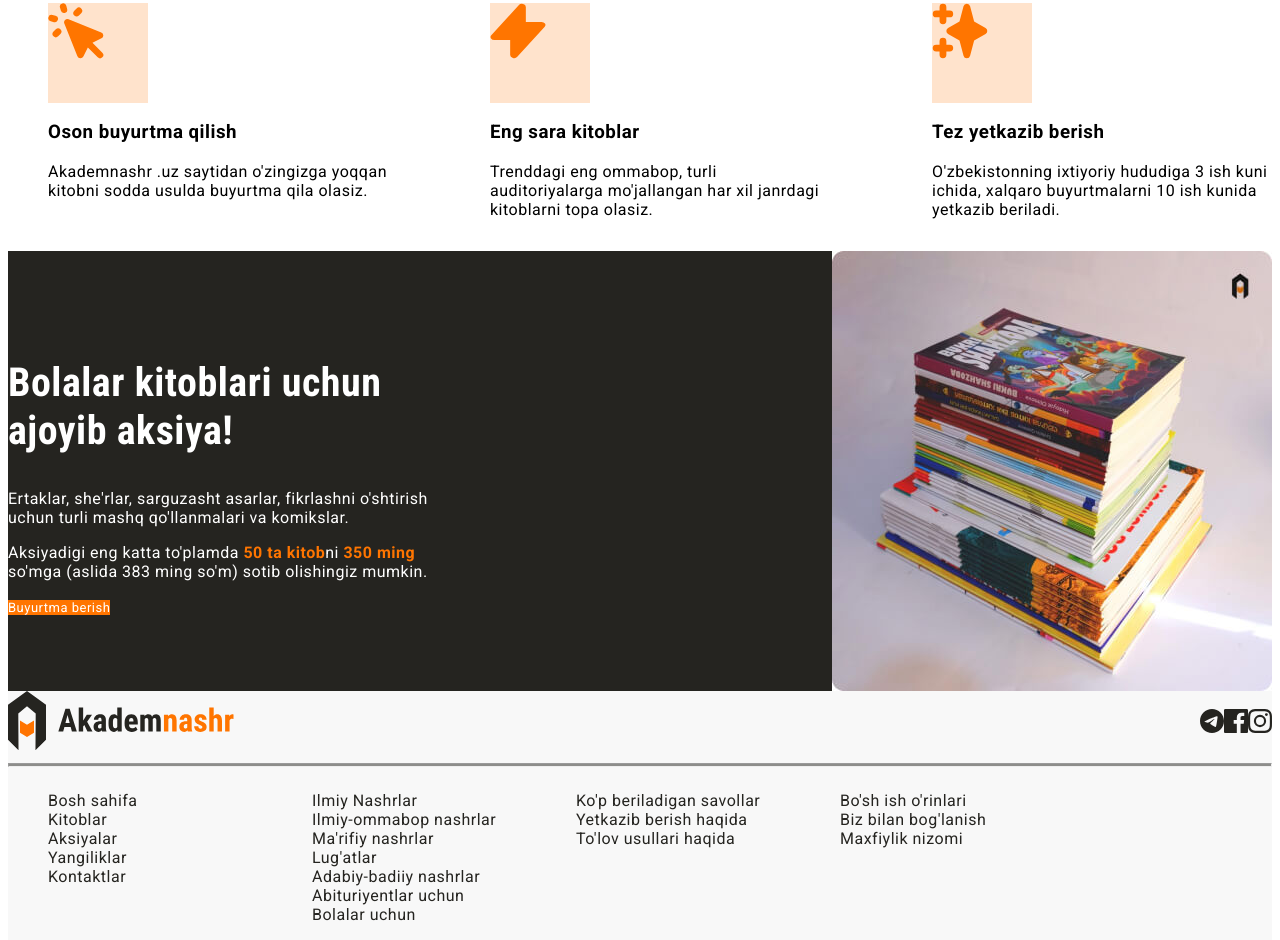
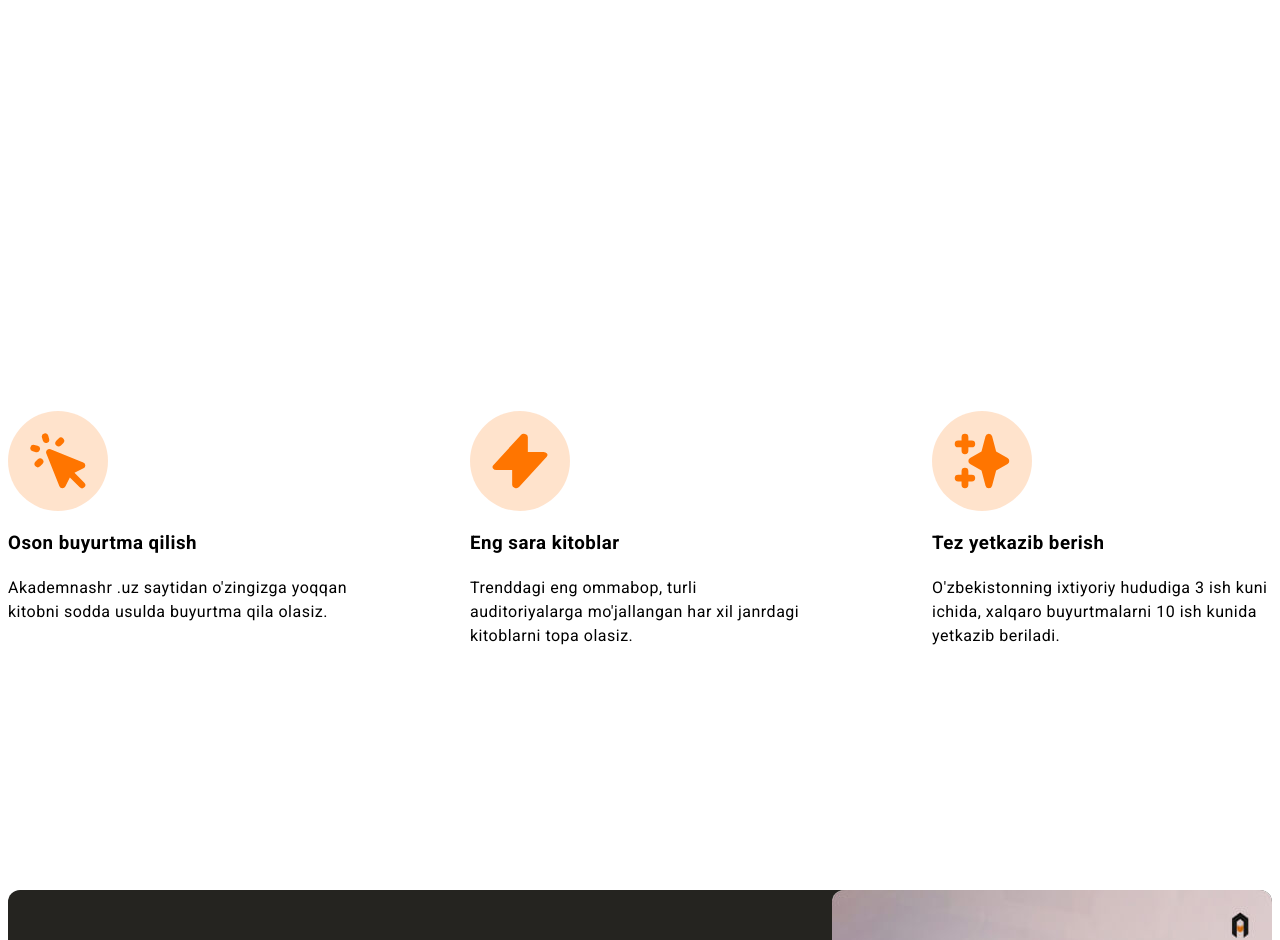
Before and after one commit to turgunovk/academnashr-promo, a plain HTML site: page index.html in a window 1280 px wide. Shown: the part 1152-2092 px from the top of the page. Drawn offline with Linux system fonts and the light colour scheme.

Commit message:
Add padding, border, display and border-radius styles

```diff
--- a/main.css
+++ b/main.css
@@ -1,6 +1,6 @@
 body{
     font-size: 16px;
-    /* line-height: 1.5px; */
+    line-height: 1.5;
     font-family: "Roboto", "Arial", sans-serif;
     letter-spacing: 0.5px;
 }
@@ -14,6 +14,9 @@ body{
     display: flex;
     align-items: center;
     justify-content: space-between;
+    padding-top: 16px;
+    padding-bottom: 16px;
+    border-top: 5px solid #ff7500;
     background-color: white;
 }
 .logo-link{
@@ -35,6 +38,7 @@ body{
 .sitenav-list{
     display: flex;
     list-style: none;
+    padding: 0;
 }
 .sitenav-link{
     font-weight: 500;
@@ -55,6 +59,10 @@ body{
 }
 /* MAIN-LINK */
 .main-link {
+    display: inline-block;
+    padding: 12px 24px;
+    border-radius: 4px;
+    font-weight: bold;
     font-size: 13px;
     color: #fff;
     line-height: 15px;
@@ -71,6 +79,8 @@ body{
 /* HERO */
 .hero{
     display: flex;
+    padding-top: 80px;
+    padding-bottom: 80px;
     align-items: center;
     justify-content: space-between;
     background-color: #252420;
@@ -82,7 +92,8 @@ body{
 .orange-line{
     width: 80px;
     height: 3px;
-    background-color:#ff7500 ;
+    background-color:#ff7500;
+    border: 0;
 }
 .hero-heading{
     font-size: 40px;
@@ -92,9 +103,14 @@ body{
 .hero-img{
     width: 510px;
     height: 510px;
+    border-radius: 8px;
 }
 
 /* FEATURES */
+.features{
+    padding-top: 210px;
+    padding-bottom: 210px;
+}
 .features-heading{
     height: 440px;
     font-size: 72px;
@@ -105,6 +121,7 @@ body{
     display: flex;
     justify-content: space-between;
     list-style: none;
+    padding: 0;
 }
 
 /* FEATURE */
@@ -112,8 +129,12 @@ body{
     width: 340px;
 }
 .feature-icon-wrapper{
+    display: flex;
+    align-items: center;
+    justify-content: center;
     width: 100px;
     height: 100px;
+    border-radius: 50%;
     background-color: rgba(255, 117, 0, 0.2);
 }
 .features-title{
@@ -128,6 +149,7 @@ body{
     display: flex;
     justify-content: space-between;
     align-items: center;
+    border-radius: 12px;
     background-color: #252420;
     color: #fff;
 }
@@ -146,11 +168,14 @@ body{
     width: 440px;
     height: 440px;
     object-fit: cover;
+    border-radius: 12px;
 }
 
 /* SITE-FOOTER */
 .site-footer{
     background-color: #f8f8f8;
+    padding-top: 56px;
+    padding-bottom: 56px;
 }
 .site-footer-top{
     display: flex;
@@ -158,11 +183,13 @@ body{
     justify-content: space-between;
 }
 .site-footer ul{
+    padding: 0;
     list-style: none;
 }
 .site-footer-socials{
     display: flex;
     align-items: center;
+    padding: 0;
 }
 .site-footer-socials a{
     color: #252420;
@@ -176,6 +203,7 @@ body{
 
 .site-footer-divider{
     height: 2px;
+    border: 0;
     background-color: rgba(37, 36, 32, 0.5);
 }
 .site-footer-bottom{
```
